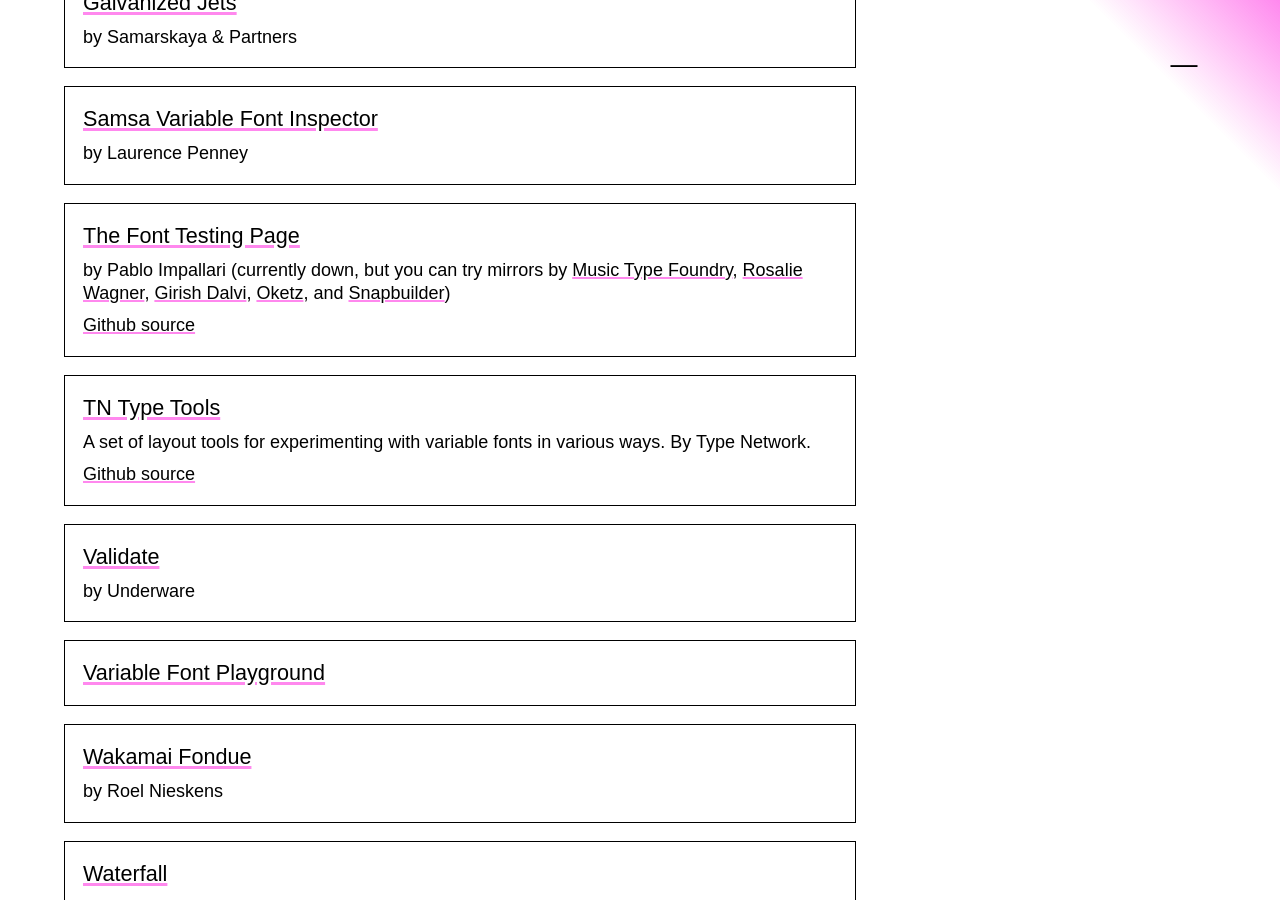
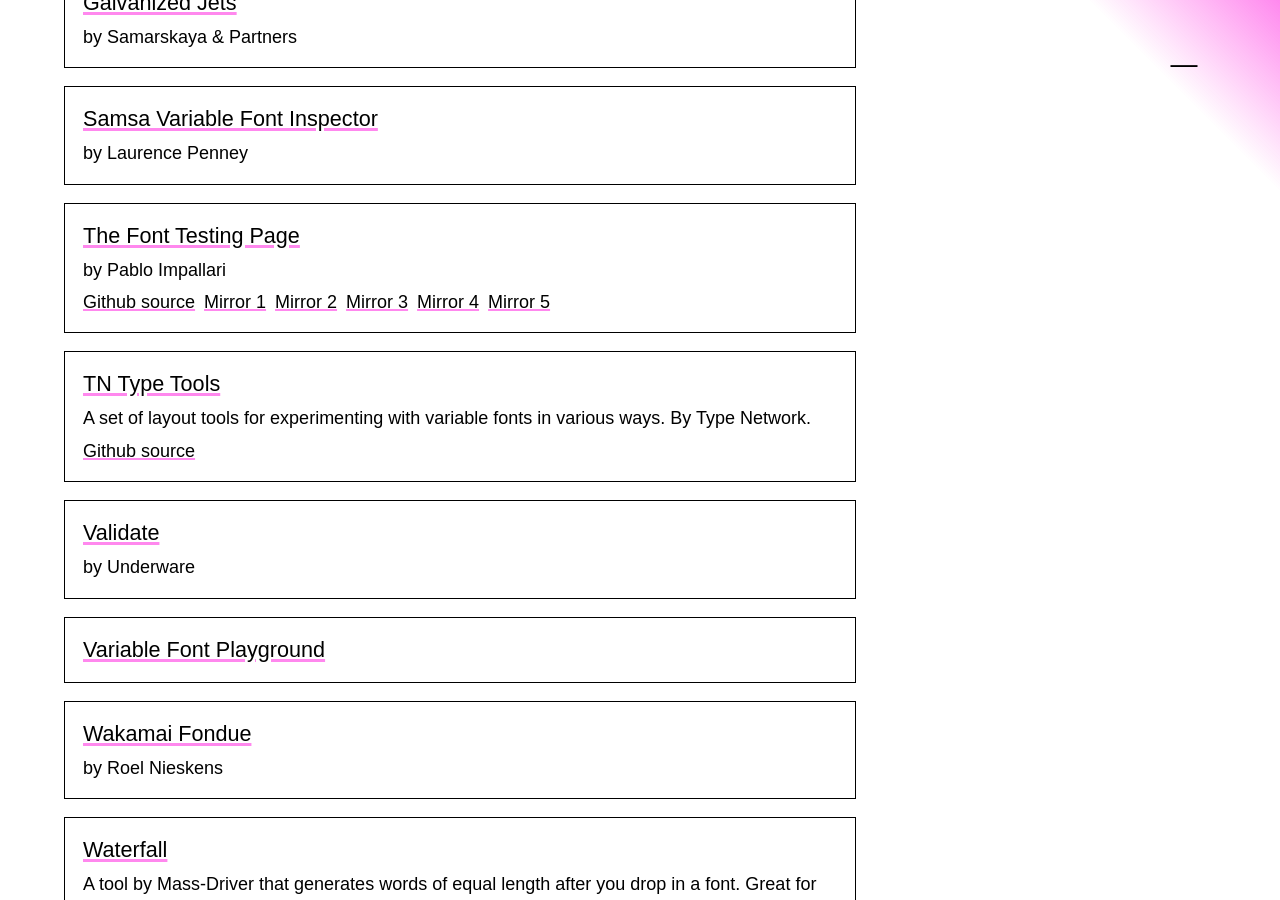
Before and after one commit to justinpenner/type-design-resources, a Jekyll site: the page built from index.md, in a window 1280 px wide and 900 px high, scrolled down 24402 px. Built offline with Jekyll 4.4.1, drawn with Linux system fonts in a browser that asks for light colours; some web fonts are replaced.

Commit message:
Impallari's Font Test Page back online

```diff
--- a/_data/data.yaml
+++ b/_data/data.yaml
@@ -681,10 +681,20 @@
             description: A modified version, by Mota Italic, of Pablo Impallari's Font Testing Page. See also the [Devanagari](https://www.motaitalic.com/tools/devanagari-font-tester/) and [Hebrew](https://www.motaitalic.com/tools/font-tester/hebrew/) versions.
           - name: The Font Testing Page
             url: http://www.cyreal.org/Font-Testing-Page/
-            description: by Pablo Impallari (currently down, but you can try mirrors by [Music Type Foundry](https://musictypefoundry.com/text-font-testing/), [Rosalie Wagner](http://www.rosaliewagner.com/font-testing/), [Girish Dalvi](http://www.idc.iitb.ac.in/~girish/test/), [Oketz](https://oketz.com/testing/), and [Snapbuilder](https://snapbuilder.com/tools/font_testing_page/))
+            description: by Pablo Impallari
             links:
               - name: Github source
                 url: https://github.com/impallari/font-testing-page
+              - name: Mirror 1
+                url: https://musictypefoundry.com/text-font-testing/
+              - name: Mirror 2
+                url: http://www.rosaliewagner.com/font-testing/
+              - name: Mirror 3
+                url: http://www.idc.iitb.ac.in/~girish/test/
+              - name: Mirror 4
+                url: https://oketz.com/testing/
+              - name: Mirror 5
+                url: https://snapbuilder.com/tools/font_testing_page/
           - name: FontDrop
             url: https://fontdrop.info/
             description: by Viktor and Clemens Nübel
```
